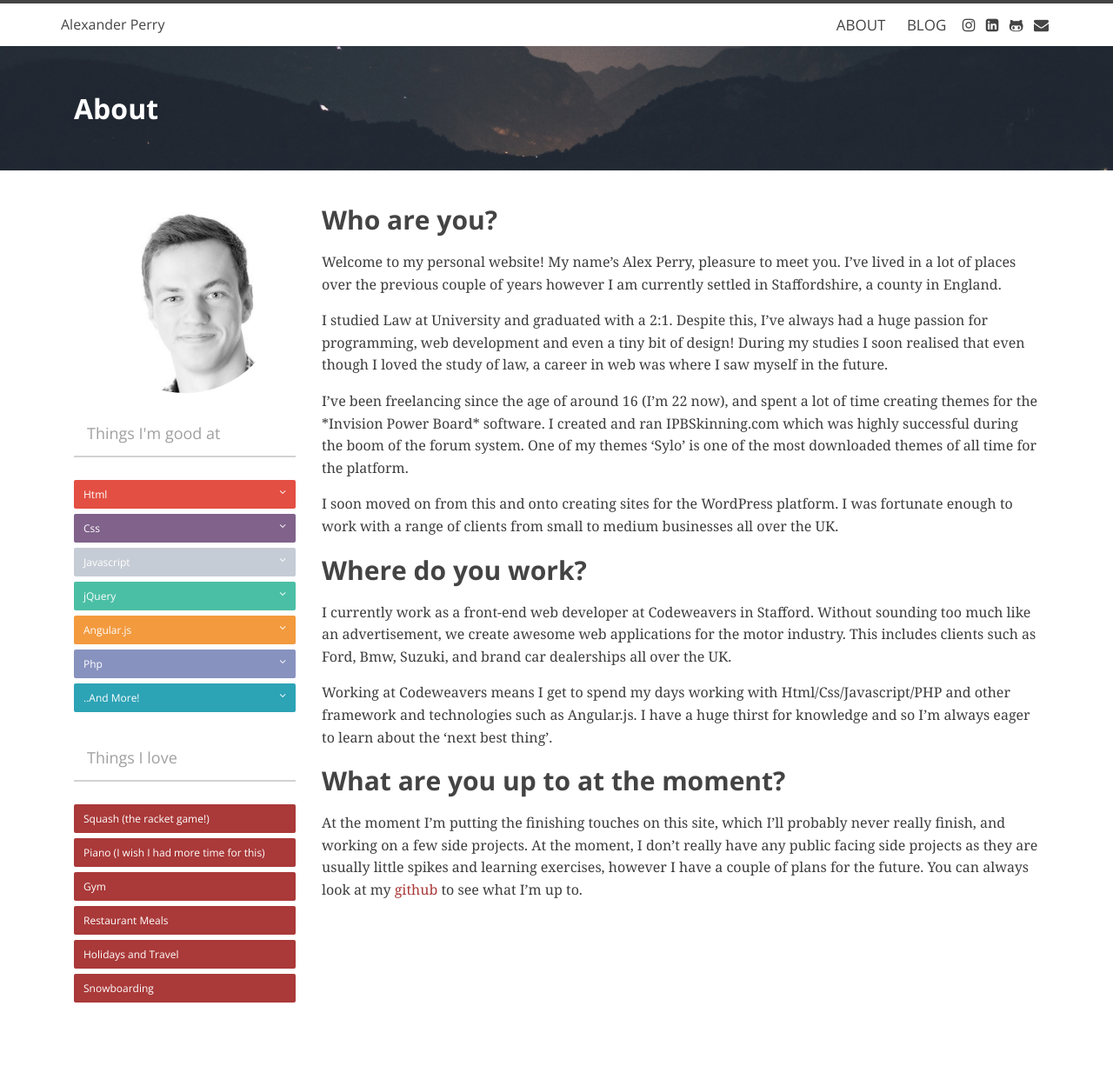
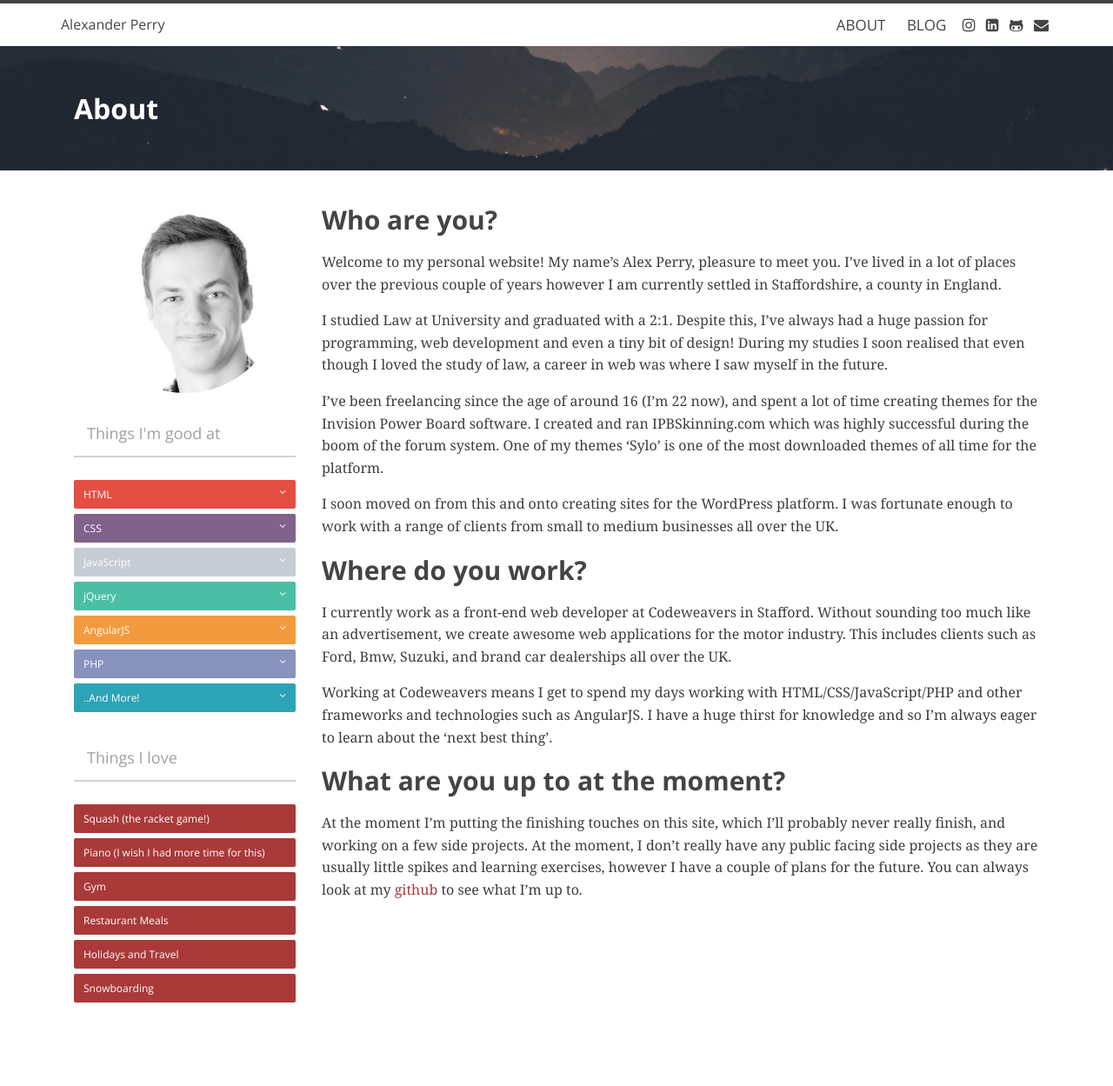
Before and after one commit to pezza3434/PersonalSite, a Jekyll site: the page built from about.md, in a window 1280 px wide. Shown: the whole page at 87% size. Built offline with Jekyll 4.4.1, drawn with Linux system fonts in a browser that asks for light colours; nearby versions of some CDN libraries.

Commit message:
Corrected some spelling mistakes on the about page

```diff
--- a/_layouts/about.html
+++ b/_layouts/about.html
@@ -22,17 +22,17 @@ layout: default
 
             <div class="content-area">
 
-                <span class="skill html" data-box="html">Html <i class="fa fa-angle-down"></i></span>
+                <span class="skill html" data-box="html">HTML <i class="fa fa-angle-down"></i></span>
                 <div class="skill-box html" style="display:none">
                     As a front-end developer my HTML skills are 'top notch'! On a day-to-day basis I use Twitter Bootstrap however I am more than capable of creating sites from scratch, such as this! I also have extensive experience creating responsive sites for tablet and mobile.
                 </div>
 
-                <span class="skill css" data-box="css">Css <i class="fa fa-angle-down"></i></span>
+                <span class="skill css" data-box="css">CSS <i class="fa fa-angle-down"></i></span>
                 <div class="skill-box css" style="display:none">
                     CSS is another staple in my toolkit. I have experience in technologies such as LESS and SASS - enterprise sites can quickly get into a huge mess but these technologies definitely make things a lot easier.
                 </div>
 
-                <span class="skill javascript" data-box="javascript">Javascript <i class="fa fa-angle-down"></i></span>
+                <span class="skill javascript" data-box="javascript">JavaScript <i class="fa fa-angle-down"></i></span>
                 <div class="skill-box javascript" style="display:none">
                     I'm a massive javascript fan and this is currently where I spend most of my time. I'm currently experimenting with Node.JS and all sorts of different technologies associated with it. On top of this, I believe my core JS skills are good.
                 </div>
@@ -42,14 +42,14 @@ layout: default
                     "jQuery powers the internet" - Yes it certainly seems that way sometimes. jQuery definitely has its uses however I try and see it as not the 'be all and end all' in javascript web development. Despite this I have significant experience with the jQuery framework.
                 </div>
 
-                <span class="skill angular" data-box="angular">Angular.js <i class="fa fa-angle-down"></i></span>
+                <span class="skill angular" data-box="angular">AngularJS <i class="fa fa-angle-down"></i></span>
                 <div class="skill-box angular" style="display:none">
-                    I wasn't sure if this deserved a category of it's own but I couldn't resist. Love it or hate it I'm a huge fan. Since using this in my personal projects and on larger scale applications I've seen huge benefits in regards to readability of the code and scalability. I continue to build my angular knowledge on a daily basis.
+                    I wasn't sure if this deserved a category of it's own but I couldn't resist. Love it or hate it I'm a huge fan. Since using this in my personal projects and on larger scale applications I've seen huge benefits in regards to readability of the ee and scalability. I continue to build my Angular knowledge on a daily basis.
                 </div>
 
-                <span class="skill php" data-box="php">Php <i class="fa fa-angle-down"></i></span>
+                <span class="skill php" data-box="php">PHP <i class="fa fa-angle-down"></i></span>
                 <div class="skill-box php" style="display:none">
-                    I seem to have used less PHP more recently however I have experience creating web applications in this language along with MySQL as the database layer. I've also used frameworks such as codeigniter and continue to improve my PHP knowledge whenever I can.
+                    I seem to have used less PHP more recently however I have experience creating web applications in this language along with MySQL as the database layer. I've also used frameworks such as CodeIgniter and continue to improve my PHP knowledge whenever I can.
                 </div>
 
                 <span class="skill more" data-box="more">..And More! <i class="fa fa-angle-down"></i></span>
@@ -95,7 +95,7 @@ layout: default
 
             <p>I studied Law at University and graduated with a 2:1. Despite this, I’ve always had a huge passion for programming, web development and even a tiny bit of design! During my studies I soon realised that even though I loved the study of law, a career in web was where I saw myself in the future.</p>
 
-            <p>I’ve been freelancing since the age of around 16 (I’m 22 now), and spent a lot of time creating themes for the *Invision Power Board* software. I created and ran IPBSkinning.com which was highly successful during the boom of the forum system. One of my themes ‘Sylo’ is one of the most downloaded themes of all time for the platform.</p>
+            <p>I’ve been freelancing since the age of around 16 (I’m 22 now), and spent a lot of time creating themes for the Invision Power Board software. I created and ran IPBSkinning.com which was highly successful during the boom of the forum system. One of my themes ‘Sylo’ is one of the most downloaded themes of all time for the platform.</p>
 
             <p>I soon moved on from this and onto creating sites for the WordPress platform. I was fortunate enough to work with a range of clients from small to medium businesses all over the UK.</p>
 
@@ -103,7 +103,7 @@ layout: default
 
             <p>I currently work as a front-end web developer at Codeweavers in Stafford. Without sounding too much like an advertisement, we create awesome web applications for the motor industry. This includes clients such as Ford, Bmw, Suzuki, and brand car dealerships all over the UK.</p>
 
-            <p>Working at Codeweavers means I get to spend my days working with Html/Css/Javascript/PHP and other framework and technologies such as Angular.js. I have a huge thirst for knowledge and so I’m always eager to learn about the ‘next best thing’.</p>
+            <p>Working at Codeweavers means I get to spend my days working with HTML/CSS/JavaScript/PHP and other frameworks and technologies such as AngularJS. I have a huge thirst for knowledge and so I’m always eager to learn about the ‘next best thing’.</p>
 
             <h2>What are you up to at the moment?</h2>
 
```
